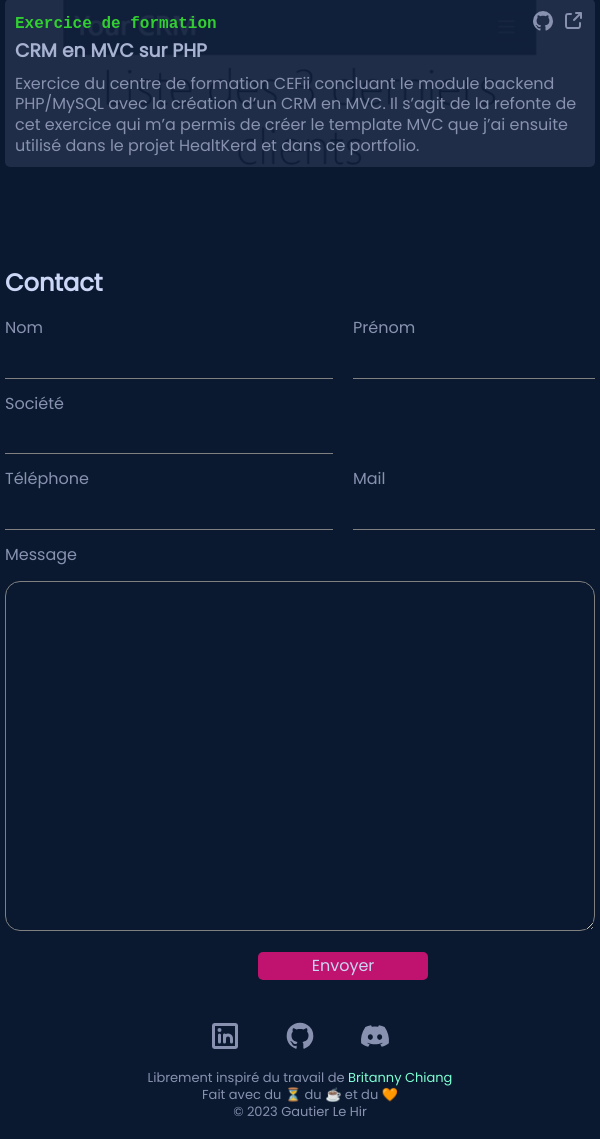
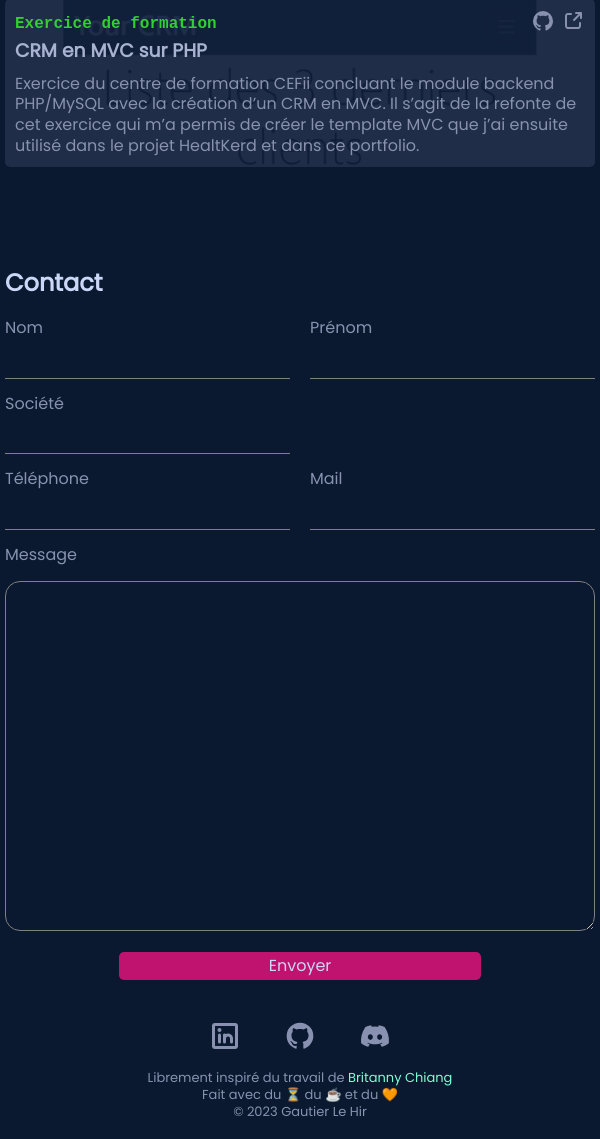
Before and after one commit to kerdou/portfolio_v1, a PHP site: page / in a window 600 px wide. Shown: the part 4778-5917 px from the top of the page. Run offline with PHP 8.4, Linux system fonts and the light colour scheme.

Commit message:
Modification du CSS du bouton 'Envoyer' du form pour qu'il soit centré sur toutes les plateformes. Ajout d'espace devant les : dans la section stack

```diff
--- a/dev/Sass/sections/mainSection/_form.scss
+++ b/dev/Sass/sections/mainSection/_form.scss
@@ -24,6 +24,10 @@ form#contactForm {
         @media screen and (max-width: 400px) {
             display: flex;
             flex-flow: column nowrap;
+
+            input#formSendBtn {
+                width: 100%;
+            }
         }
 
         @media screen and (min-width: 400px) {
@@ -39,7 +43,7 @@ form#contactForm {
                 "telLabel telContainer"
                 "mailLabel mailContainer"
                 "msgLabel msgContainer"
-                ". formSendBtn";
+                ". btnContainer";
 
             label {
                 padding-top: 9px;
@@ -49,23 +53,38 @@ form#contactForm {
             span#msgContainer {
                 margin-top: 0;
             }
+
+            input#formSendBtn {
+                width: 100%;
+            }
         }
 
         @media screen and (min-width: 475px) and (max-width: 750px) {
-            grid-template-columns: auto auto 75px 20px 75px auto auto;
+            grid-template-columns: auto auto 20px auto auto;
             grid-template-areas:
-                "lastNameLabel . . . firstNameLabel firstNameLabel ."
-                "lastNameContainer lastNameContainer lastNameContainer . firstNameContainer firstNameContainer firstNameContainer"
-                "compLabel compLabel . . . . ."
-                "compContainer compContainer compContainer . . . ."
-                "telLabel telLabel . . mailLabel mailLabel ."
-                "telContainer telContainer telContainer . mailContainer mailContainer mailContainer"
-                "msgLabel msgLabel . . . . ."
-                "msgContainer msgContainer msgContainer msgContainer msgContainer msgContainer msgContainer"
-                ". . formSendBtn formSendBtn formSendBtn . .";
+                "lastNameLabel lastNameLabel . firstNameLabel firstNameLabel"
+                "lastNameContainer lastNameContainer . firstNameContainer firstNameContainer"
+                "compLabel compLabel . . ."
+                "compContainer compContainer . . ."
+                "telLabel telLabel . mailLabel mailLabel"
+                "telContainer telContainer . mailContainer mailContainer"
+                "msgLabel msgLabel . . . "
+                "msgContainer msgContainer msgContainer msgContainer msgContainer"
+                "btnContainer btnContainer btnContainer btnContainer btnContainer";
 
             label {
                 width: 100px;
+            }
+
+            div#btnContainer {
+                display: flex;
+                flex-flow: row nowrap;
+                justify-content: center;
+
+                input#formSendBtn {
+                    //padding: 5px 100px;
+                    width: 362px;
+                }
             }
         }
 
@@ -81,7 +100,7 @@ form#contactForm {
                 "telLabel . msgContainer"
                 "telContainer . msgContainer"
                 "mailLabel . msgContainer"
-                "mailContainer . formSendBtn";
+                "mailContainer . btnContainer";
 
                 input#formSendBtn {
                     margin-bottom: 15px;
@@ -89,6 +108,10 @@ form#contactForm {
 
                 span.formTextAreaContainer {
                     resize: none;
+                }
+
+                input#formSendBtn {
+                    width: 100%;
                 }
         }
 
@@ -321,8 +344,8 @@ form#contactForm {
             grid-area: msgContainer;
         }
 
-        input#formSendBtn {
-            grid-area: formSendBtn;
+        div#btnContainer {
+            grid-area: btnContainer;
         }
     }
 
--- a/public/css/styles.css
+++ b/public/css/styles.css
@@ -1822,6 +1822,9 @@ form#contactForm h2#formTitle.titleVanishing {
         -ms-flex-flow: column nowrap;
             flex-flow: column nowrap;
   }
+  form#contactForm div#contactFormContainer input#formSendBtn {
+    width: 100%;
+  }
 }
 @media screen and (min-width: 400px) {
   form#contactForm div#contactFormContainer {
@@ -1831,7 +1834,7 @@ form#contactForm h2#formTitle.titleVanishing {
 @media screen and (min-width: 400px) and (max-width: 475px) {
   form#contactForm div#contactFormContainer {
     grid-template-columns: 100px auto;
-    grid-template-areas: "lastNameLabel lastNameContainer" "firstNameLabel firstNameContainer" "compLabel compContainer" "telLabel telContainer" "mailLabel mailContainer" "msgLabel msgContainer" ". formSendBtn";
+    grid-template-areas: "lastNameLabel lastNameContainer" "firstNameLabel firstNameContainer" "compLabel compContainer" "telLabel telContainer" "mailLabel mailContainer" "msgLabel msgContainer" ". btnContainer";
   }
   form#contactForm div#contactFormContainer label {
     padding-top: 9px;
@@ -1840,26 +1843,47 @@ form#contactForm h2#formTitle.titleVanishing {
   form#contactForm div#contactFormContainer span#msgContainer {
     margin-top: 0;
   }
+  form#contactForm div#contactFormContainer input#formSendBtn {
+    width: 100%;
+  }
 }
 @media screen and (min-width: 475px) and (max-width: 750px) {
   form#contactForm div#contactFormContainer {
-    grid-template-columns: auto auto 75px 20px 75px auto auto;
-    grid-template-areas: "lastNameLabel . . . firstNameLabel firstNameLabel ." "lastNameContainer lastNameContainer lastNameContainer . firstNameContainer firstNameContainer firstNameContainer" "compLabel compLabel . . . . ." "compContainer compContainer compContainer . . . ." "telLabel telLabel . . mailLabel mailLabel ." "telContainer telContainer telContainer . mailContainer mailContainer mailContainer" "msgLabel msgLabel . . . . ." "msgContainer msgContainer msgContainer msgContainer msgContainer msgContainer msgContainer" ". . formSendBtn formSendBtn formSendBtn . .";
+    grid-template-columns: auto auto 20px auto auto;
+    grid-template-areas: "lastNameLabel lastNameLabel . firstNameLabel firstNameLabel" "lastNameContainer lastNameContainer . firstNameContainer firstNameContainer" "compLabel compLabel . . ." "compContainer compContainer . . ." "telLabel telLabel . mailLabel mailLabel" "telContainer telContainer . mailContainer mailContainer" "msgLabel msgLabel . . . " "msgContainer msgContainer msgContainer msgContainer msgContainer" "btnContainer btnContainer btnContainer btnContainer btnContainer";
   }
   form#contactForm div#contactFormContainer label {
     width: 100px;
+  }
+  form#contactForm div#contactFormContainer div#btnContainer {
+    display: -webkit-box;
+    display: -ms-flexbox;
+    display: flex;
+    -webkit-box-orient: horizontal;
+    -webkit-box-direction: normal;
+        -ms-flex-flow: row nowrap;
+            flex-flow: row nowrap;
+    -webkit-box-pack: center;
+        -ms-flex-pack: center;
+            justify-content: center;
+  }
+  form#contactForm div#contactFormContainer div#btnContainer input#formSendBtn {
+    width: 362px;
   }
 }
 @media screen and (min-width: 750px) {
   form#contactForm div#contactFormContainer {
     grid-template-columns: 350px 30px auto;
-    grid-template-areas: "lastNameLabel . msgLabel" "lastNameContainer . msgContainer" "firstNameLabel . msgContainer" "firstNameContainer . msgContainer" "compLabel . msgContainer" "compContainer . msgContainer" "telLabel . msgContainer" "telContainer . msgContainer" "mailLabel . msgContainer" "mailContainer . formSendBtn";
+    grid-template-areas: "lastNameLabel . msgLabel" "lastNameContainer . msgContainer" "firstNameLabel . msgContainer" "firstNameContainer . msgContainer" "compLabel . msgContainer" "compContainer . msgContainer" "telLabel . msgContainer" "telContainer . msgContainer" "mailLabel . msgContainer" "mailContainer . btnContainer";
   }
   form#contactForm div#contactFormContainer input#formSendBtn {
     margin-bottom: 15px;
   }
   form#contactForm div#contactFormContainer span.formTextAreaContainer {
     resize: none;
+  }
+  form#contactForm div#contactFormContainer input#formSendBtn {
+    width: 100%;
   }
 }
 form#contactForm div#contactFormContainer span.formInputsContainers {
@@ -2066,8 +2090,8 @@ form#contactForm div#contactFormContainer label#msgLabel {
 form#contactForm div#contactFormContainer span#msgContainer {
   grid-area: msgContainer;
 }
-form#contactForm div#contactFormContainer input#formSendBtn {
-  grid-area: formSendBtn;
+form#contactForm div#contactFormContainer div#btnContainer {
+  grid-area: btnContainer;
 }
 form#contactForm div.formVanishing {
   -webkit-animation: formVanishes 1000ms ease-in-out forwards;
--- a/templates/sections/mainSection/contactForm.html
+++ b/templates/sections/mainSection/contactForm.html
@@ -49,7 +49,10 @@
             <span class="warningSign"></span>
         </span>
 
-        <input id="formSendBtn" class="formSendBtn" type="button" value="Envoyer">
+        <div id="btnContainer">
+            <input id="formSendBtn" class="formSendBtn" type="button" value="Envoyer">
+        </div>
+
     </div>
 
     <div id="successContainer" class="hiddenSuccess">
```
Also changed, not shown: templates/sections/mainSection/stack.html (+7 -7 lines), public/css/styles.min.css, 2 other files.
